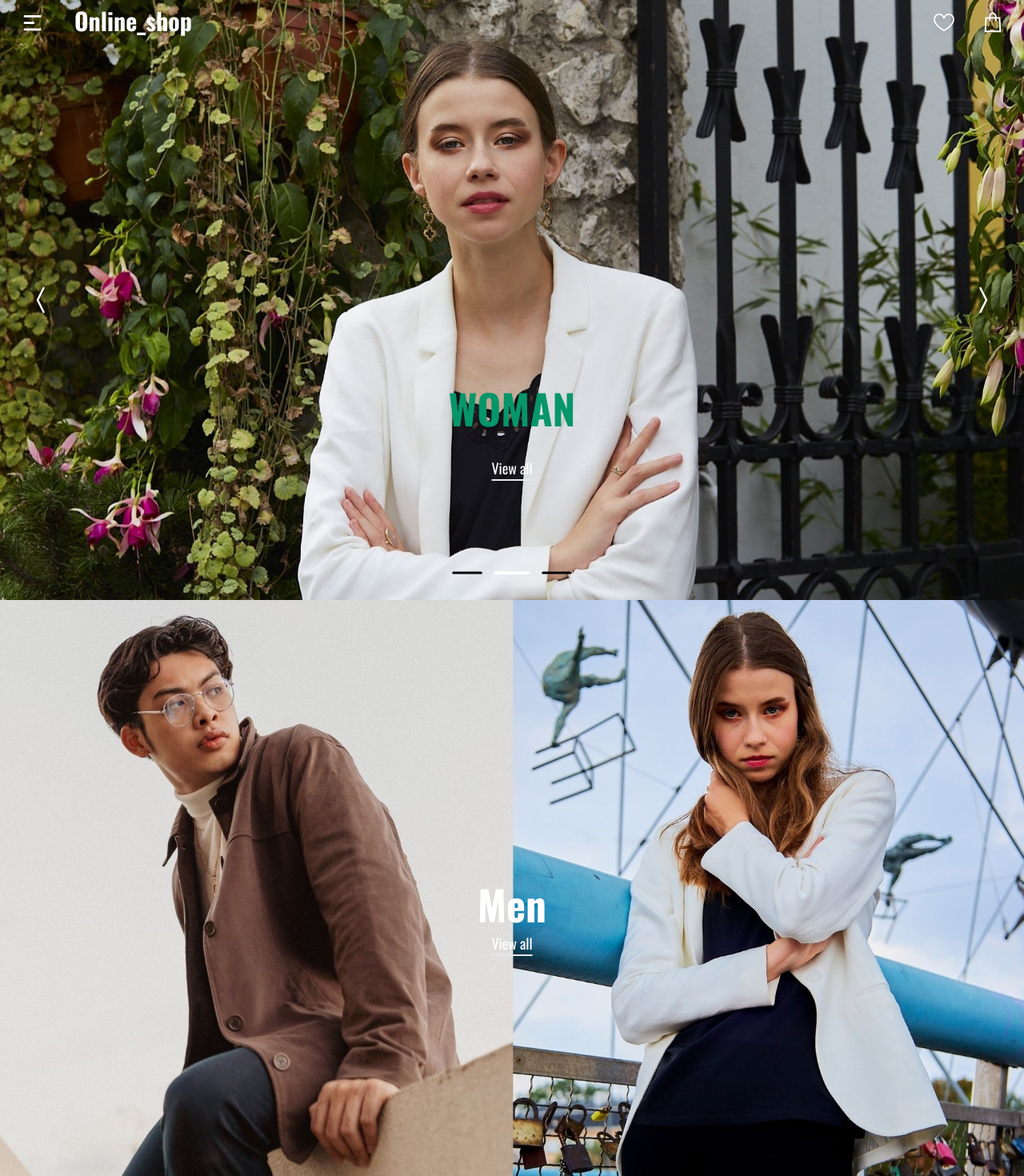
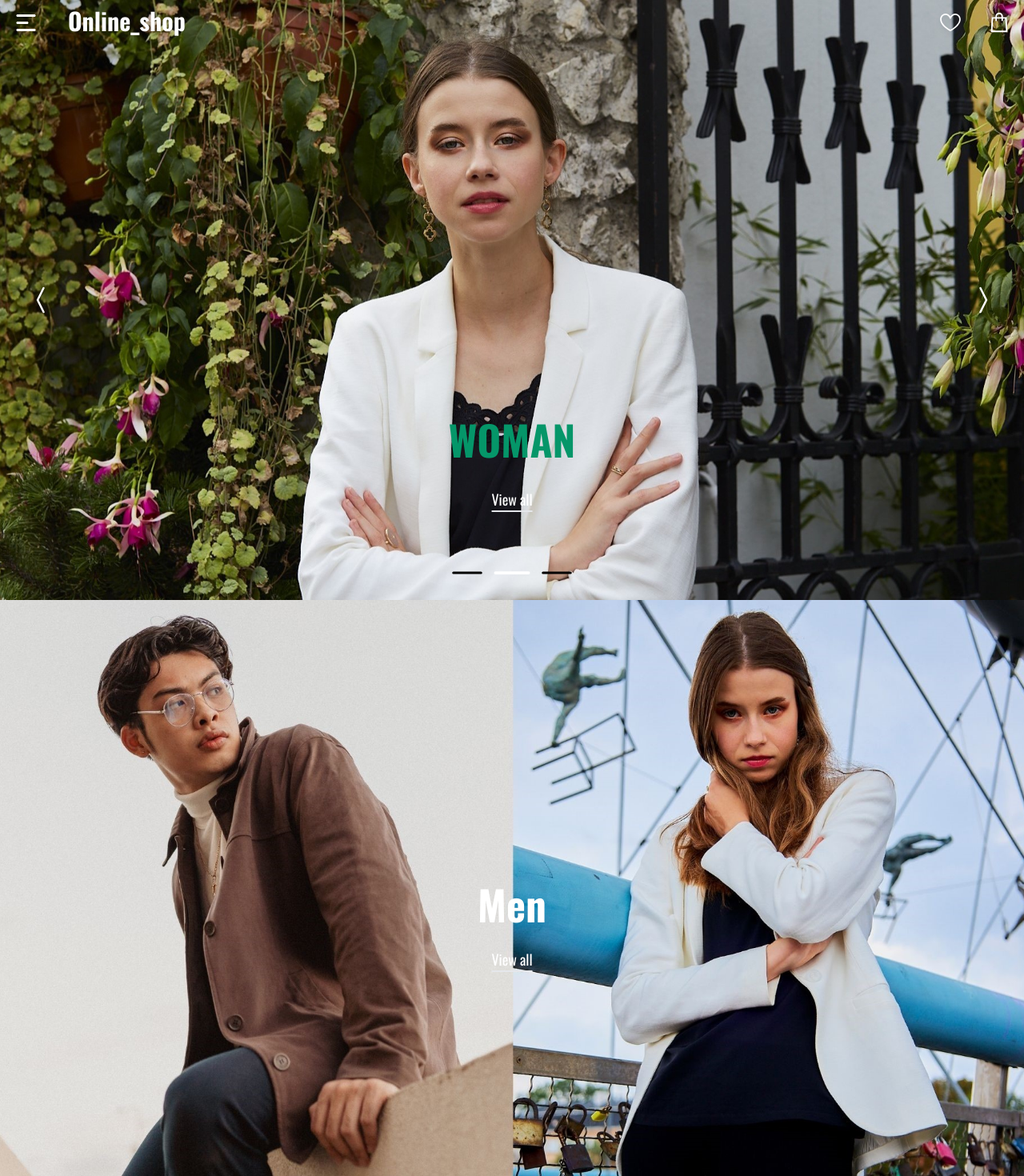
Before and after one commit to wanghaisheng/a-Online_shop-hub, a React (Vite) app: page / in a window 1280 px wide. Shown: the top 1470 px of the page at 80% size. Built offline with nearby package versions, Linux system fonts and the light colour scheme.

Commit message:
upgrade MainCarousel

```diff
--- a/src/components/BarNavigation/BarNavigation.tsx
+++ b/src/components/BarNavigation/BarNavigation.tsx
@@ -63,7 +63,7 @@ const animatePingOnceCart = useSelector(
   return (
     <>
       <header className=" fixed top-0 z-10 flex h-14 w-full bg-transparent">
-        <nav className="flex h-full w-full items-center justify-between p-2">
+        <nav className="flex h-full w-full items-center justify-between">
           <div className="flex">
             {/* MENU */}
             <button
--- a/src/components/BarNavigation/BarNavigationWhiteBg.tsx
+++ b/src/components/BarNavigation/BarNavigationWhiteBg.tsx
@@ -63,7 +63,7 @@ function BarNavigationWhiteBg({ color = "white" }: ColorProps) {
   return (
     <>
       <header className=" fixed top-0 z-10 flex h-14 w-full bg-white-smoke">
-        <nav className="flex h-full w-full items-center justify-between p-2">
+        <nav className="flex h-full w-full items-center justify-between">
           <div className="flex">
             {/* MENU */}
             <button
--- a/src/components/Main Carousel/MainCarousel.tsx
+++ b/src/components/Main Carousel/MainCarousel.tsx
@@ -12,7 +12,7 @@ import { NavLink } from "react-router-dom";
 const images = [
   {
     image: mc1,
-    title: "Glamor and Chic",
+    title: "GLAMOUR AND CHIC",
     font: "font-LibreBodoni",
     color: "text-rose-300",
   },
@@ -62,7 +62,7 @@ function MainCarousel() {
         className="aspect-[16/9] max-h-full min-h-[600px] w-full bg-cover bg-center bg-no-repeat duration-700"
       ></div>
       <h1
-        className={`absolute top-[490px] block cursor-pointer text-center ${images[imageIndex].color} ${images[imageIndex].font} w-[210px] leading-[41px]`}
+        className={`absolute bottom-[180px] block cursor-pointer text-center ${images[imageIndex].color} ${images[imageIndex].font} leading-[41px] w-[250px]`}
       >
         <NavLink to="/clothing/women">
           {images[imageIndex].title}
--- a/src/components/ui/NavLinksHome/NavLinksHome.tsx
+++ b/src/components/ui/NavLinksHome/NavLinksHome.tsx
@@ -17,7 +17,7 @@ function NavLinksHome({ title, link }: NavLinksHomeProps) {
         </h1>
         <p
           className="absolute right-1/2 top-1/2 block -translate-y-1/2 translate-x-1/2 transform cursor-pointer border-b-2 text-lg font-normal text-white"
-          style={{ marginTop: "50px", textDecorationThickness: "1.5px" }}
+          style={{ marginTop: "70px", textDecorationThickness: "1.5px" }}
         >
           View all
         </p>
```
